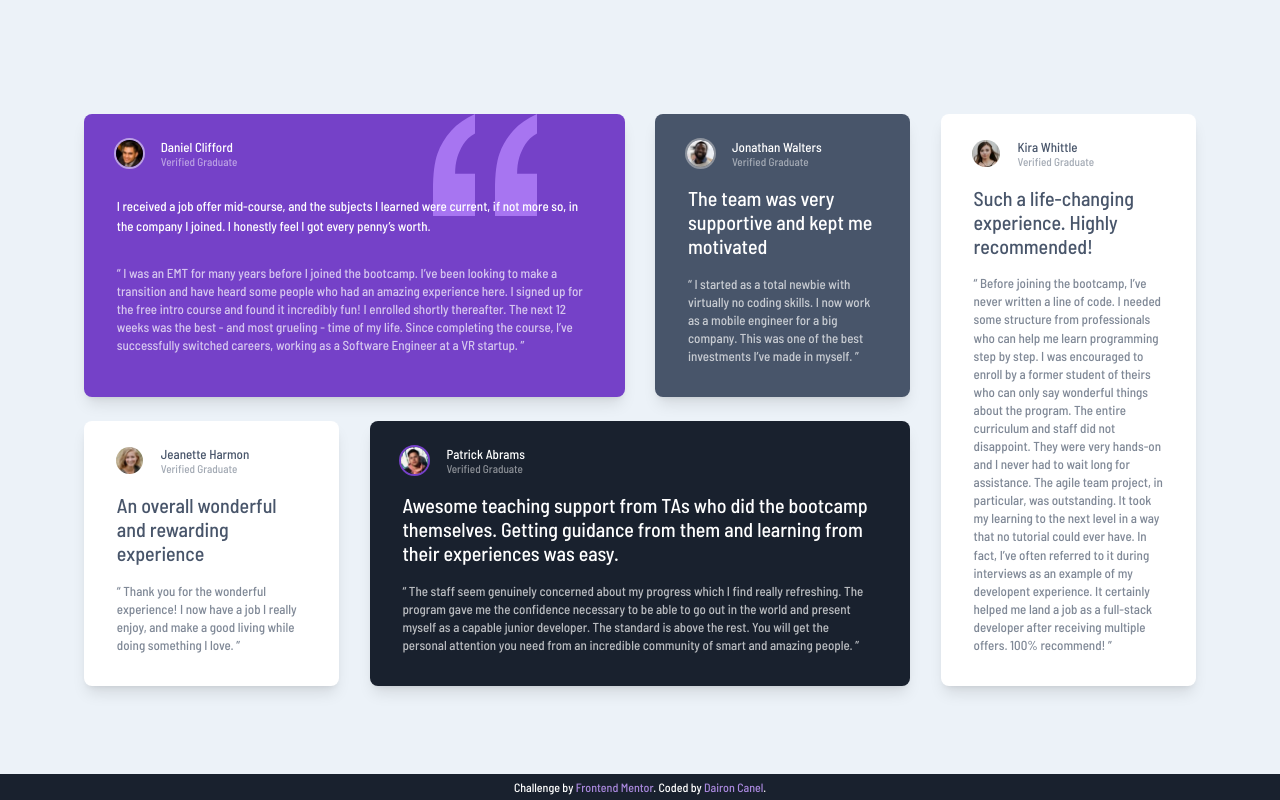
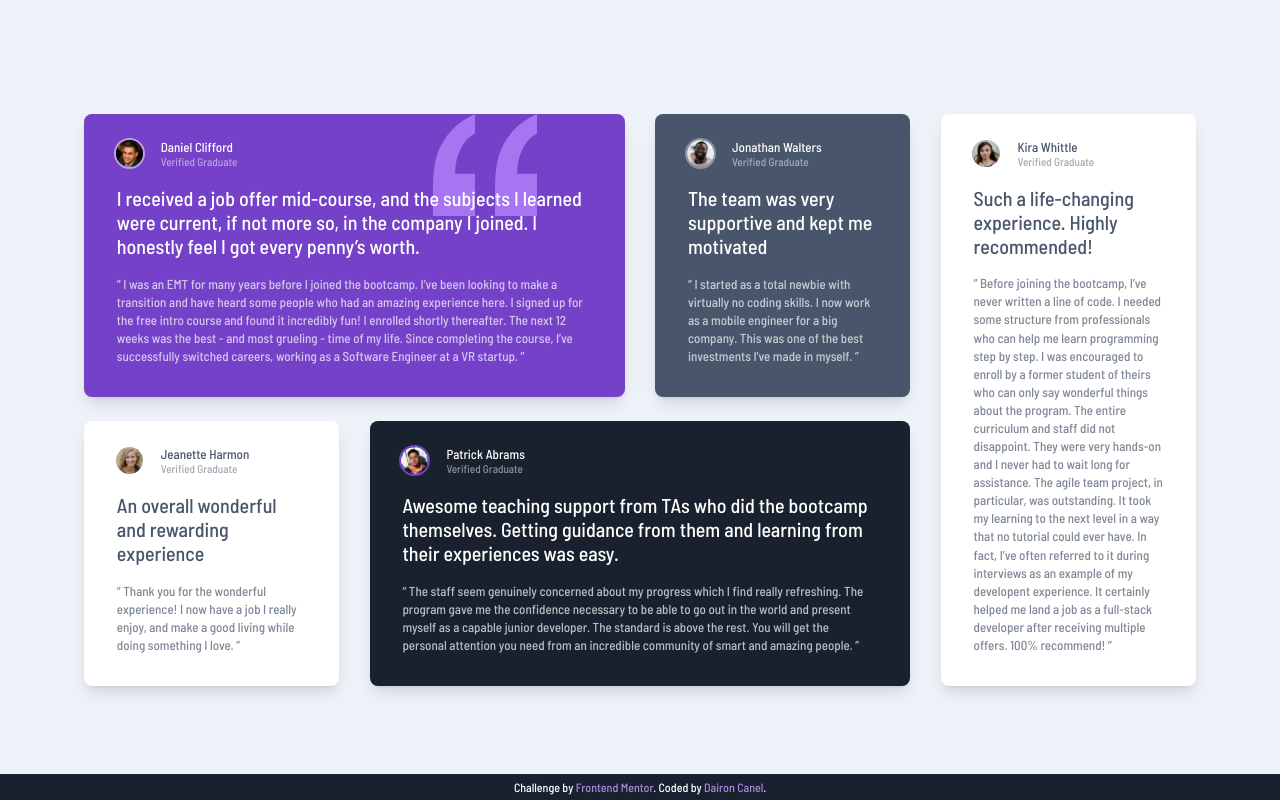
Before and after one commit to dairon-canel/testimonials-grid-section, a website: page public/index.html in a window 1280 px wide. Drawn offline with Linux system fonts and the light colour scheme.

Commit message:
fix: h1 text lg

```diff
--- a/public/index.html
+++ b/public/index.html
@@ -23,7 +23,9 @@
       <section
         class="relative bg-moderateViolet lg:col-start-1 lg:col-end-3 lg:row-start-1 lg:row-end-2"
       >
-        <h1 class="z-20 order-2 mt-[1rem] pl-[0.2rem] pr-[0.35rem] text-white">
+        <h1
+          class="z-20 order-2 mt-[1rem] pl-[0.2rem] pr-[0.35rem] text-xl leading-[1.5rem] text-white"
+        >
           I received a job offer mid-course, and the subjects I learned were
           current, if not more so, in the company I joined. I honestly feel I
           got every penny’s worth.
```
Also changed, not shown: public/output-style.css.
